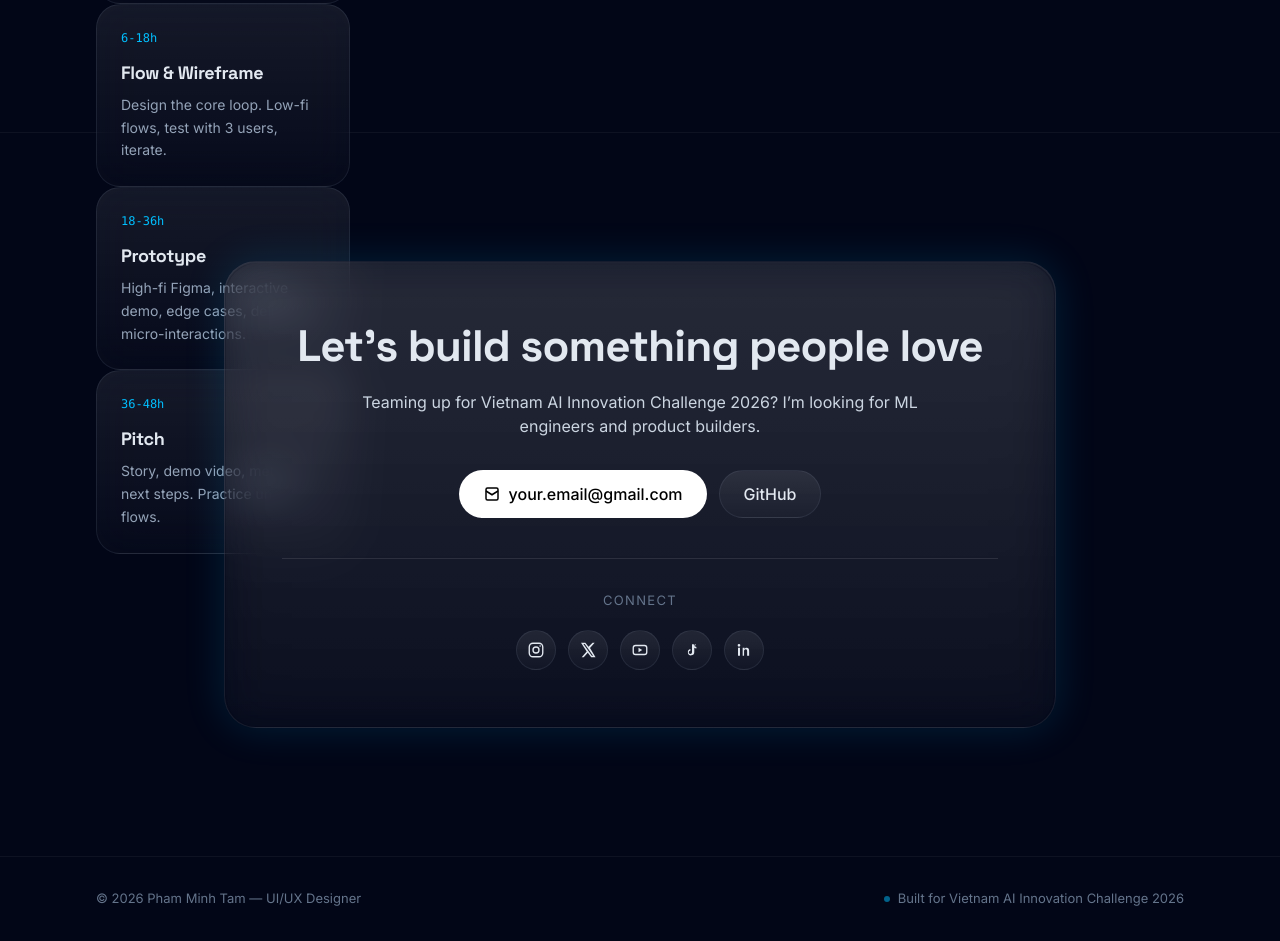
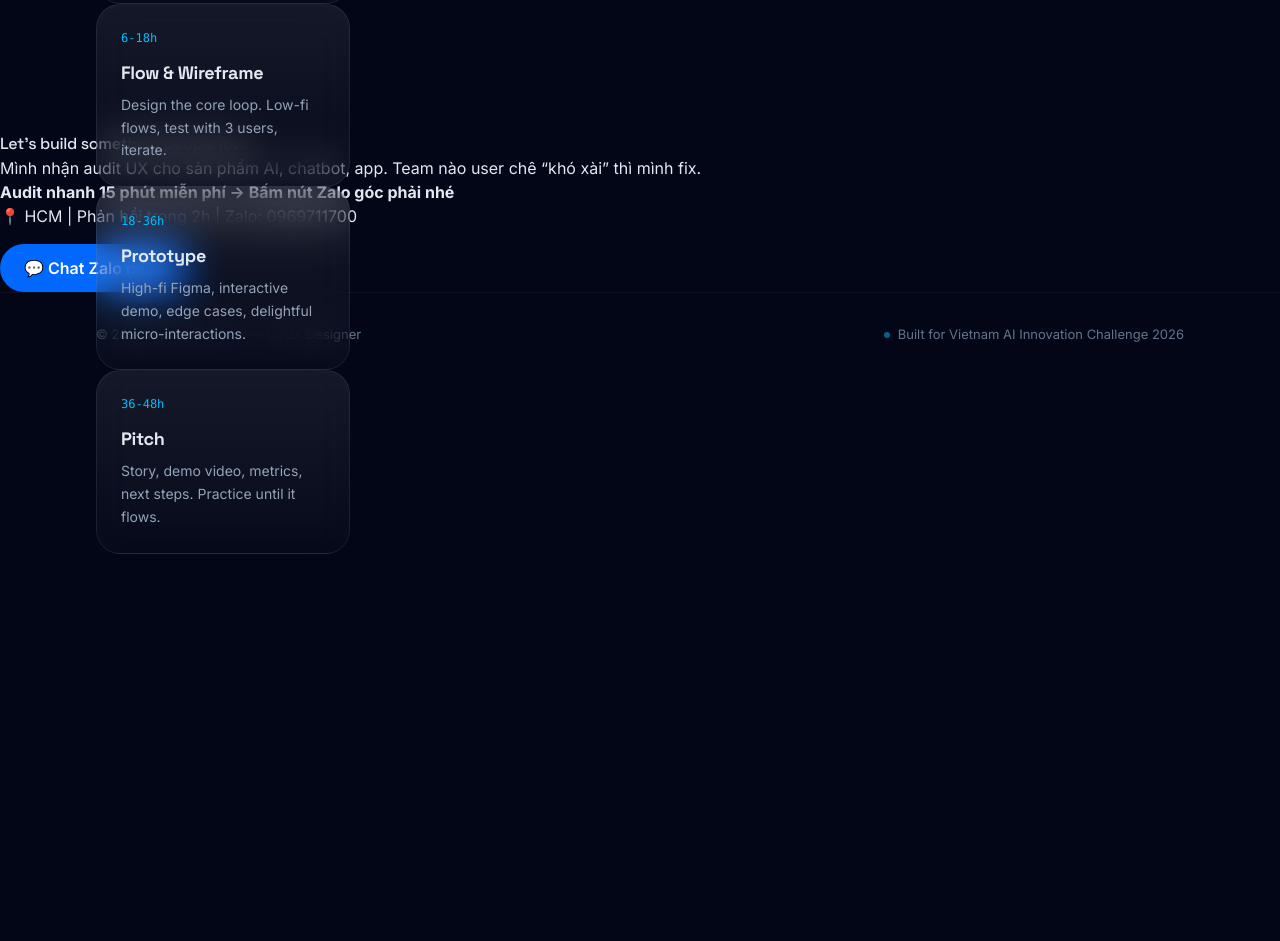
Before and after one commit to TakuyaSasuke040601-boop/Spotlight-Minh-T-m---Portfolio-, a plain HTML site: page index.html in a window 1280 px wide. Shown: the part 3203-4144 px from the top of the page. After the commit the page ends 3757 px from the top, so only its background shows below. Drawn offline with nearby package versions, Linux system fonts and the light colour scheme.

Commit message:
index.html

```diff
--- a/index.html
+++ b/index.html
@@ -341,48 +341,13 @@
     </section>
 
     <!-- Contact -->
-    <section id="contact" class="py-24 lg:py-32 border-t border-white/5">
-        <div class="max-w-4xl mx-auto px-6 lg:px-8">
-            <div class="reveal glass rounded-[32px] p-[1px] glow">
-                <div class="rounded-[32px] bg-[radial-gradient(ellipse_at_top,rgba(0,191,255,0.08),transparent_60%),#0a1020]/90 p-10 sm:p-14 text-center backdrop-blur-xl">
-                    <h2 class="text-[32px] sm:text-[44px] font-semibold leading-tight">Let's build something people love</h2>
-                    <p class="text-slate-300 mt-4 max-w-xl mx-auto">Teaming up for Vietnam AI Innovation Challenge 2026? I’m looking for ML engineers and product builders.</p>
-
-                    <div class="mt-8 flex flex-col sm:flex-row items-center justify-center gap-3">
-                        <a href="mailto:your.email@gmail.com" class="inline-flex items-center gap-2 h-12 px-6 rounded-full bg-white text-black font-medium hover:bg-slate-200 transition">
-                            <svg width="18" height="18" viewBox="0 0 24 24" fill="none" stroke="currentColor" stroke-width="2"><path d="M4 4h16v16H4z" opacity="0"/><path d="M4 8l8 5 8-5"/><rect x="4" y="4" width="16" height="16" rx="2"/></svg>
-                            your.email@gmail.com
-                        </a>
-                        <a href="https://github.com/TakuyaSasuke040601-boop/Spotlight-Minh-T-m---Portfolio-" target="_blank" class="inline-flex items-center gap-2 h-12 px-6 rounded-full glass font-medium hover:bg-white/10 transition">
-                            GitHub
-                        </a>
-                    </div>
-
-                    <div class="mt-10 pt-8 border-t border-white/10">
-                        <p class="text-[13px] uppercase tracking-widest text-slate-500 mb-5">Connect</p>
-                        <div class="flex flex-wrap items-center justify-center gap-3">
-                            <a href="https://instagram.com/dxytam" target="_blank" aria-label="Instagram" class="w-10 h-10 grid place-items-center rounded-full glass hover:text-[#00BFFF] transition">
-                                <svg width="18" height="18" viewBox="0 0 24 24" fill="none" stroke="currentColor" stroke-width="1.8"><rect x="3" y="3" width="18" height="18" rx="5"/><circle cx="12" cy="12" r="4"/><circle cx="17.5" cy="6.5" r="1" fill="currentColor" stroke="none"/></svg>
-                            </a>
-                            <a href="https://x.com/DyKabuto" target="_blank" aria-label="X" class="w-10 h-10 grid place-items-center rounded-full glass hover:text-[#00BFFF] transition">
-                                <svg width="16" height="16" viewBox="0 0 24 24" fill="currentColor"><path d="M18.9 1H22l-7 8 8.3 14h-6.5l-5.1-6.7L5.6 23H2.5l7.5-8.6L1.5 1h6.6l4.6 6.1L18.9 1zm-1.1 19.5h1.8L7.1 3H5.1l12.7 17.5z"/></svg>
-                            </a>
-                            <a href="https://youtube.com/@Dxytam" target="_blank" aria-label="YouTube" class="w-10 h-10 grid place-items-center rounded-full glass hover:text-[#00BFFF] transition">
-                                <svg width="18" height="18" viewBox="0 0 24 24" fill="none" stroke="currentColor" stroke-width="1.8"><rect x="3" y="6" width="18" height="12" rx="3"/><path d="M10 9l5 3-5 3V9z" fill="currentColor" stroke="none"/></svg>
-                            </a>
-                            <a href="https://tiktok.com/@dxytam" target="_blank" aria-label="TikTok" class="w-10 h-10 grid place-items-center rounded-full glass hover:text-[#00BFFF] transition">
-                                <svg width="17" height="17" viewBox="0 0 24 24" fill="currentColor"><path d="M16.5 3c-1 0-2 .8-2 2.4v.4a4.7 4.7 0 0 0 3 1.1V9a7 7 0 0 1-3-1v6.5A4.5 4.5 0 1 1 9 10v2.2a2.3 2.3 0 1 0 2.3 2.3V3h2.2a4 4 0 0 0 3 1.5V3h-2z"/></svg>
-                            </a>
-                            <a href="https://linkedin.com/in/tâm-minh-9" target="_blank" aria-label="LinkedIn" class="w-10 h-10 grid place-items-center rounded-full glass hover:text-[#00BFFF] transition">
-                                <svg width="16" height="16" viewBox="0 0 24 24" fill="currentColor"><path d="M4.5 3a2 2 0 1 1 0 4 2 2 0 0 1 0-4zM3 8.7h3v12H3v-12zm7 0h2.8v1.7h.1c.4-.8 1.4-1.8 3-1.8 3.2 0 3.8 2.1 3.8 4.8v7.3h-3v-6.5c0-1.5 0-3.5-2.1-3.5-2.2 0-2.5 1.7-2.5 3.4v6.6H10v-12z"/></svg>
-                            </a>
-                        </div>
-                    </div>
-                </div>
-            </div>
-        </div>
-    </section>
-
+    <section id="contact">
+  <h2>Let’s build something people love</h2>
+  <p>Mình nhận audit UX cho sản phẩm AI, chatbot, app. Team nào user chê “khó xài” thì mình fix.</p>
+  <p><strong>Audit nhanh 15 phút miễn phí → Bấm nút Zalo góc phải nhé</strong></p>
+  <p>📍 HCM | Phản hồi trong 2h | Zalo: 0969711700</p>
+  <a href="https://zalo.me/84969711700" target="_blank" class="inline-block mt-4 bg-[#0068ff] text-white px-6 py-3 rounded-full font-semibold">💬 Chat Zalo ngay</a>
+</section>
     <footer class="py-8 border-t border-white/5">
         <div class="max-w-6xl mx-auto px-6 lg:px-8 flex flex-col sm:flex-row items-center justify-between gap-4 text-[13px] text-slate-500">
             <p>© 2026 Pham Minh Tam — UI/UX Designer</p>
```
